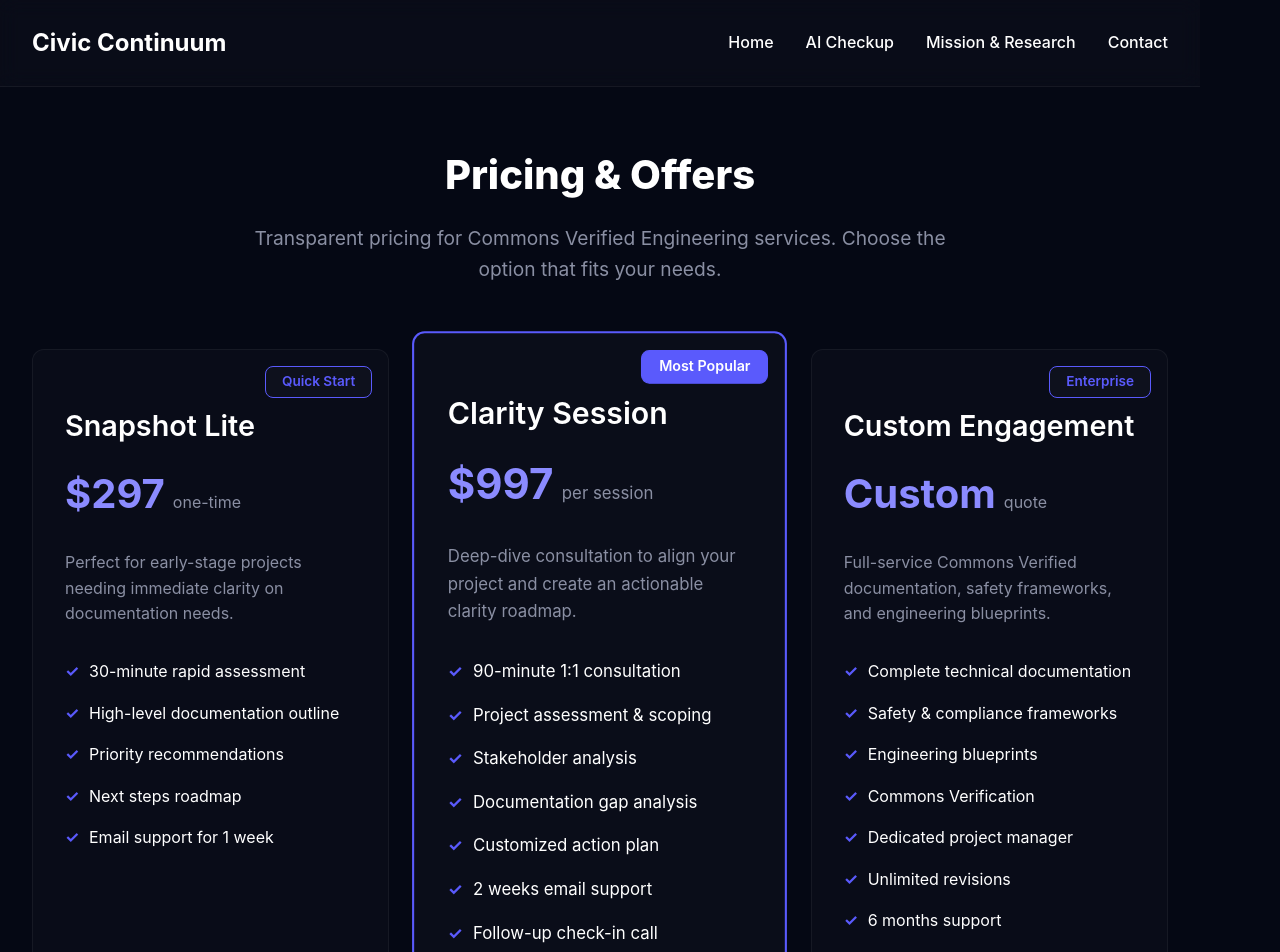
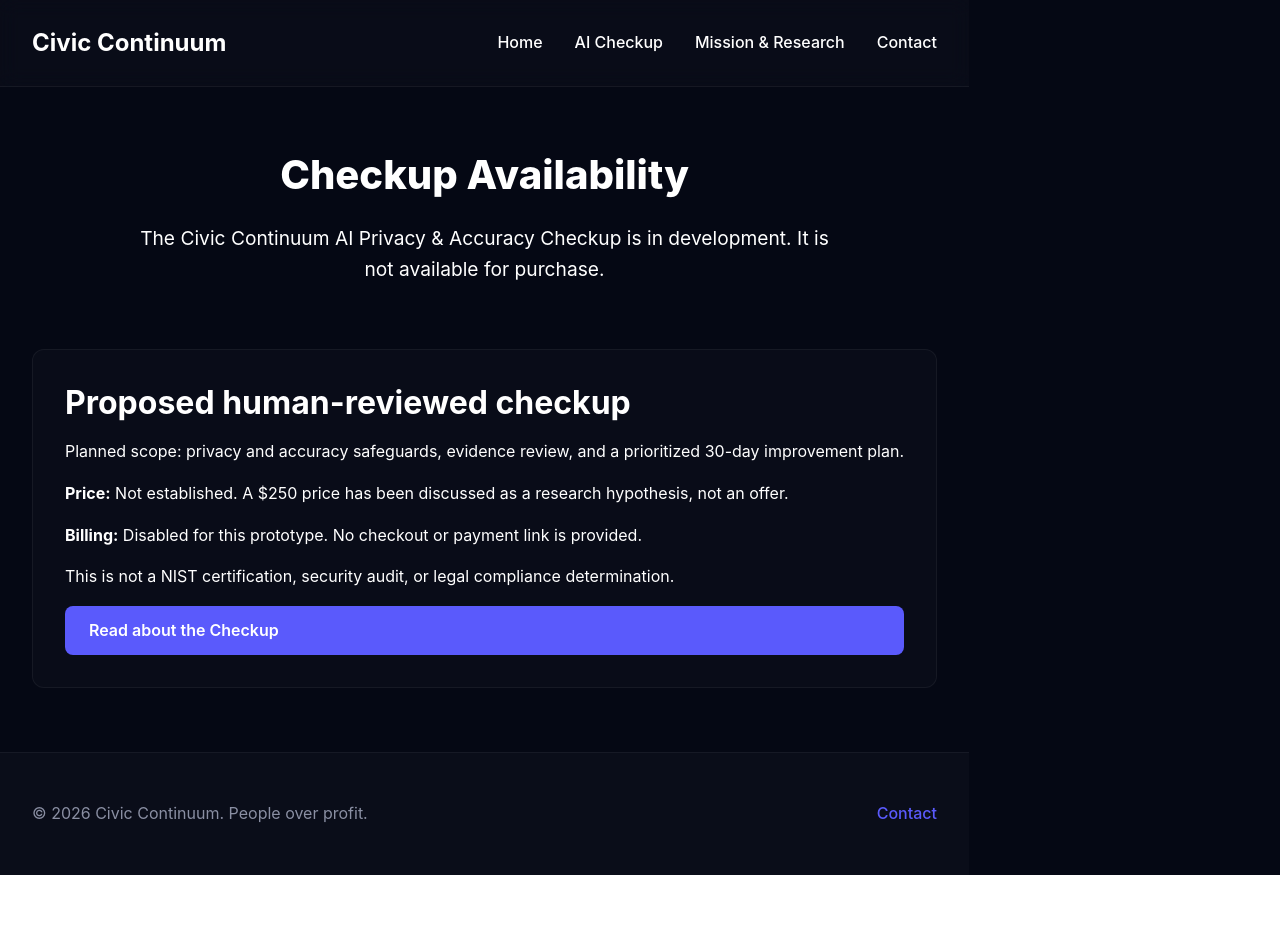
Before and after one commit to mommommy1960-lang/maya-node, a React (Vite) app in the folder frontend/: page /pricing in a window 1280 px wide. Shown: the top 952 px of the page. After the commit the page ends 875 px from the top, so only its background shows below. Built offline with nearby package versions, Linux system fonts and the light colour scheme.

Commit message:
Align legacy service, pricing and consultation pages with prototype-only checkup

```diff
--- a/frontend/src/pages/Pricing.jsx
+++ b/frontend/src/pages/Pricing.jsx
@@ -1,145 +1,17 @@
 import React from 'react';
+import { Link } from 'react-router-dom';
 import './Pricing.css';
-
-const Pricing = () => {
-  return (
-    <div className="pricing">
-      <section className="section">
-        <div className="container">
-          <h1 className="text-center fade-in">Pricing & Offers</h1>
-          <p className="pricing-intro text-center text-muted fade-in">
-            Transparent pricing for Commons Verified Engineering services. Choose the option that fits your needs.
-          </p>
-
-          <div className="pricing-grid grid grid-3">
-            <div className="pricing-card card fade-in">
-              <div className="pricing-badge">Quick Start</div>
-              <h3>Snapshot Lite</h3>
-              <div className="pricing-price">
-                <span className="price-amount">$297</span>
-                <span className="price-period">one-time</span>
-              </div>
-              <p className="pricing-description">
-                Perfect for early-stage projects needing immediate clarity on documentation needs.
-              </p>
-              <ul className="pricing-features">
-                <li>30-minute rapid assessment</li>
-                <li>High-level documentation outline</li>
-                <li>Priority recommendations</li>
-                <li>Next steps roadmap</li>
-                <li>Email support for 1 week</li>
-              </ul>
-              <div className="pricing-action">
-                <stripe-buy-button
-                  buy-button-id="buy_btn_1SUE64FFZvHRvAyGNWQFxtzJ"
-                  publishable-key="pk_live_51SSi1lFFZvHRvAyGArN5osMN9hKFjmNhd10RtIUFav2ZbBTMCKBV6TUj6hWxY9N78GpORe0q5KCzt7zzd2gZkzIp00G4tF1y7G">
-                </stripe-buy-button>
-              </div>
-            </div>
-
-            <div className="pricing-card card featured fade-in">
-              <div className="pricing-badge featured">Most Popular</div>
-              <h3>Clarity Session</h3>
-              <div className="pricing-price">
-                <span className="price-amount">$997</span>
-                <span className="price-period">per session</span>
-              </div>
-              <p className="pricing-description">
-                Deep-dive consultation to align your project and create an actionable clarity roadmap.
-              </p>
-              <ul className="pricing-features">
-                <li>90-minute 1:1 consultation</li>
-                <li>Project assessment & scoping</li>
-                <li>Stakeholder analysis</li>
-                <li>Documentation gap analysis</li>
-                <li>Customized action plan</li>
-                <li>2 weeks email support</li>
-                <li>Follow-up check-in call</li>
-              </ul>
-              <div className="pricing-action">
-                <a href="https://calendly.com/mayanode1" className="btn btn-primary full-width" target="_blank" rel="noopener noreferrer">
-                  Book Clarity Session
-                </a>
-              </div>
-            </div>
-
-            <div className="pricing-card card fade-in">
-              <div className="pricing-badge">Enterprise</div>
-              <h3>Custom Engagement</h3>
-              <div className="pricing-price">
-                <span className="price-amount">Custom</span>
-                <span className="price-period">quote</span>
-              </div>
-              <p className="pricing-description">
-                Full-service Commons Verified documentation, safety frameworks, and engineering blueprints.
-              </p>
-              <ul className="pricing-features">
-                <li>Complete technical documentation</li>
-                <li>Safety & compliance frameworks</li>
-                <li>Engineering blueprints</li>
-                <li>Commons Verification</li>
-                <li>Dedicated project manager</li>
-                <li>Unlimited revisions</li>
-                <li>6 months support</li>
-              </ul>
-              <div className="pricing-action">
-                <a href="https://calendly.com/mayanode1" className="btn btn-outline full-width" target="_blank" rel="noopener noreferrer">
-                  Request Quote
-                </a>
-              </div>
-            </div>
-          </div>
-
-          <div className="pricing-faq">
-            <h2 className="text-center">Frequently Asked Questions</h2>
-            <div className="faq-grid grid grid-2">
-              <div className="faq-item card">
-                <h4>What is Commons Verified?</h4>
-                <p>
-                  Commons Verified means your documentation meets CERL-1.0 ethical governance standards
-                  and has been independently reviewed for transparency, safety, and compliance.
-                </p>
-              </div>
-
-              <div className="faq-item card">
-                <h4>How long does a typical engagement take?</h4>
-                <p>
-                  Snapshot Lite delivers in 3-5 business days. Clarity Sessions are scheduled within 1 week.
-                  Custom engagements vary from 2-8 weeks depending on scope.
-                </p>
-              </div>
-
-              <div className="faq-item card">
-                <h4>Do you offer refunds?</h4>
-                <p>
-                  We stand behind our work. If you're not satisfied with a Snapshot Lite or Clarity Session,
-                  contact us within 7 days for a full refund.
-                </p>
-              </div>
-
-              <div className="faq-item card">
-                <h4>Can I upgrade my service?</h4>
-                <p>
-                  Absolutely! Snapshot Lite and Clarity Session fees can be applied toward a Custom Engagement
-                  if you decide to expand your project scope.
-                </p>
-              </div>
-            </div>
-          </div>
-
-          <div className="pricing-cta text-center">
-            <h2>Still have questions?</h2>
-            <p className="text-muted">
-              Schedule a free 15-minute intro call to discuss your project and find the right service.
-            </p>
-            <a href="https://calendly.com/mayanode1" className="btn btn-primary" target="_blank" rel="noopener noreferrer">
-              Schedule Free Intro Call
-            </a>
-          </div>
-        </div>
-      </section>
+const Pricing = () => (
+  <div className="pricing"><section className="section"><div className="container">
+    <h1 className="text-center">Checkup Availability</h1>
+    <p className="pricing-intro text-center">The Civic Continuum AI Privacy &amp; Accuracy Checkup is in development. It is not available for purchase.</p>
+    <div className="pricing-card card"><h2>Proposed human-reviewed checkup</h2>
+      <p>Planned scope: privacy and accuracy safeguards, evidence review, and a prioritized 30-day improvement plan.</p>
+      <p><strong>Price:</strong> Not established. A $250 price has been discussed as a research hypothesis, not an offer.</p>
+      <p><strong>Billing:</strong> Disabled for this prototype. No checkout or payment link is provided.</p>
+      <p>This is not a NIST certification, security audit, or legal compliance determination.</p>
+      <Link to="/services" className="btn btn-primary">Read about the Checkup</Link>
     </div>
-  );
-};
-
+  </div></section></div>
+);
 export default Pricing;
```
